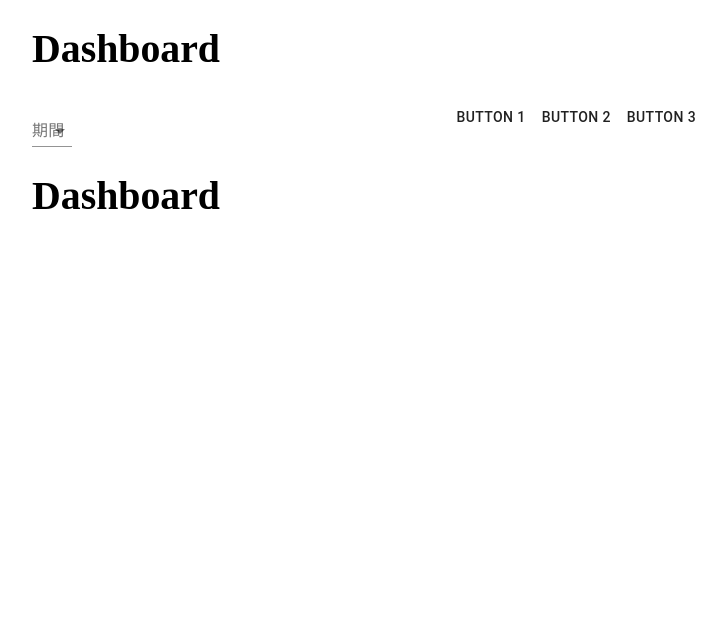
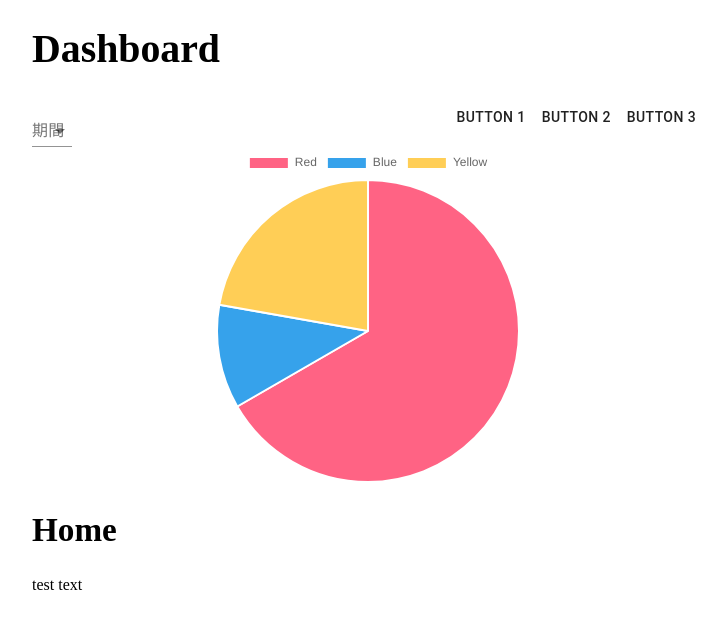
Before and after one commit to siteyo/dashboard-test, a React (Create React App) app: page / in a window 1280 px wide. Shown: the top 628 px of the page, without its empty margins (272-998 px from the left). Built offline with nearby package versions, Linux system fonts and the light colour scheme.

Commit message:
ルーティングとページを追加

```diff
--- a/src/App.jsx
+++ b/src/App.jsx
@@ -1,12 +1,24 @@
 import React from 'react';
+import { BrowserRouter as Router, Route, Switch } from 'react-router-dom';
 import Layout from './components/Layout';
+import Home from './pages/Home';
+import Detail from './pages/Detail';
 import './normalize.css';
 import './App.css';
 
 const App = () => {
   return (
     <Layout>
-      <h1>Dashboard</h1>
+      <Router>
+        <Switch>
+          <Route path="/detail">
+            <Detail />
+          </Route>
+          <Route path="/">
+            <Home />
+          </Route>
+        </Switch>
+      </Router>
     </Layout>
   );
 };
--- /dev/null
+++ b/src/pages/Detail.jsx
@@ -0,0 +1,7 @@
+import React from 'react';
+
+const Detail = () => {
+  return <h2>Detail</h2>;
+};
+
+export default Detail;
--- /dev/null
+++ b/src/pages/Home.jsx
@@ -0,0 +1,29 @@
+import React from 'react';
+import { Pie } from 'react-chartjs-2';
+
+const data = {
+  labels: ['Red', 'Blue', 'Yellow'],
+  datasets: [
+    {
+      data: [300, 50, 100],
+      backgroundColor: ['#FF6384', '#36A2EB', '#FFCE56'],
+      hoverBackgroundColor: ['#FF6384', '#36A2EB', '#FFCE56'],
+    },
+  ],
+};
+
+const Home = () => {
+  return (
+    <div className="home">
+      <div>
+        <Pie data={data} />
+      </div>
+      <div className="card-list">
+        <h2>Home</h2>
+        <p>test text</p>
+      </div>
+    </div>
+  );
+};
+
+export default Home;
```
